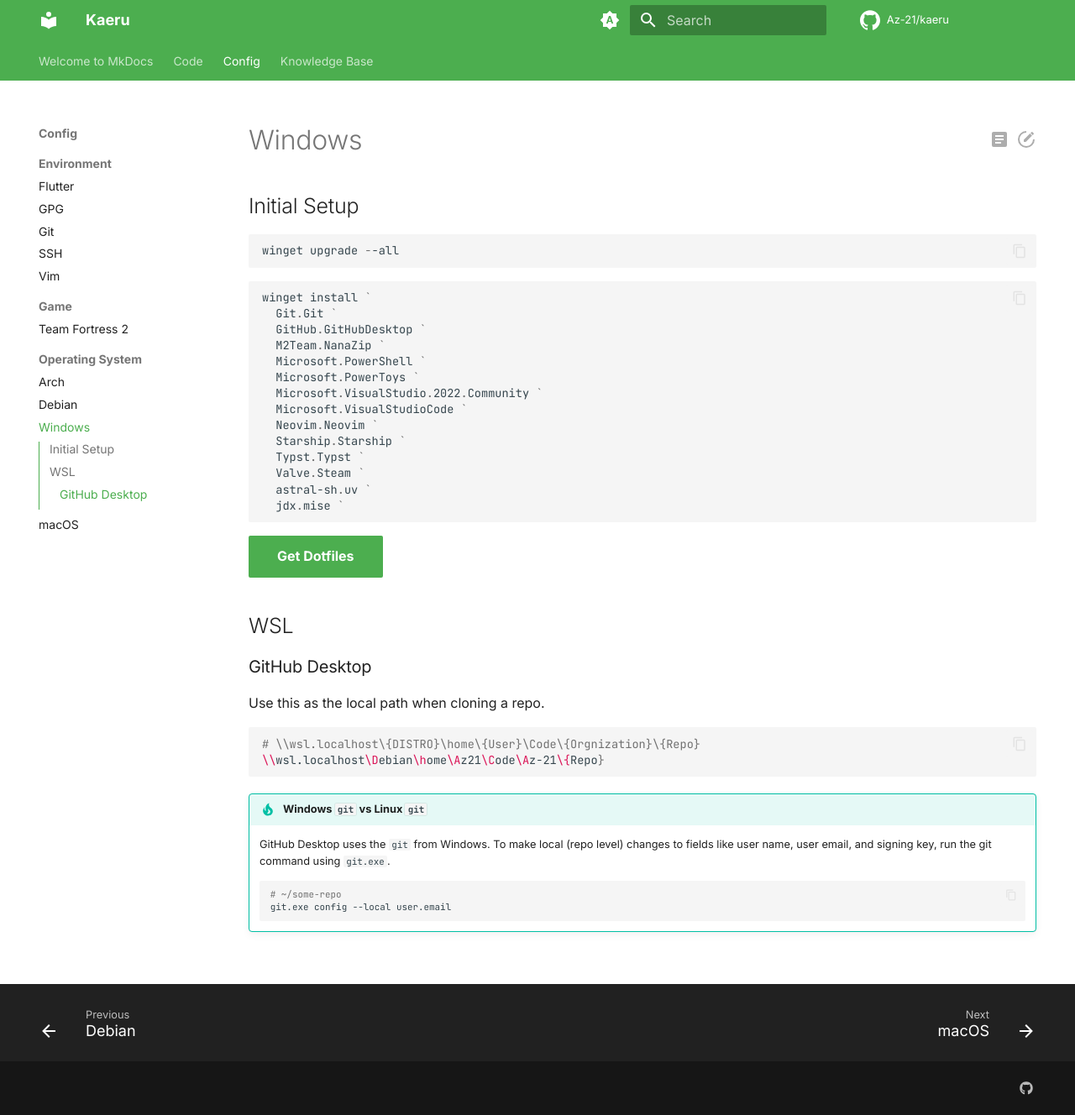
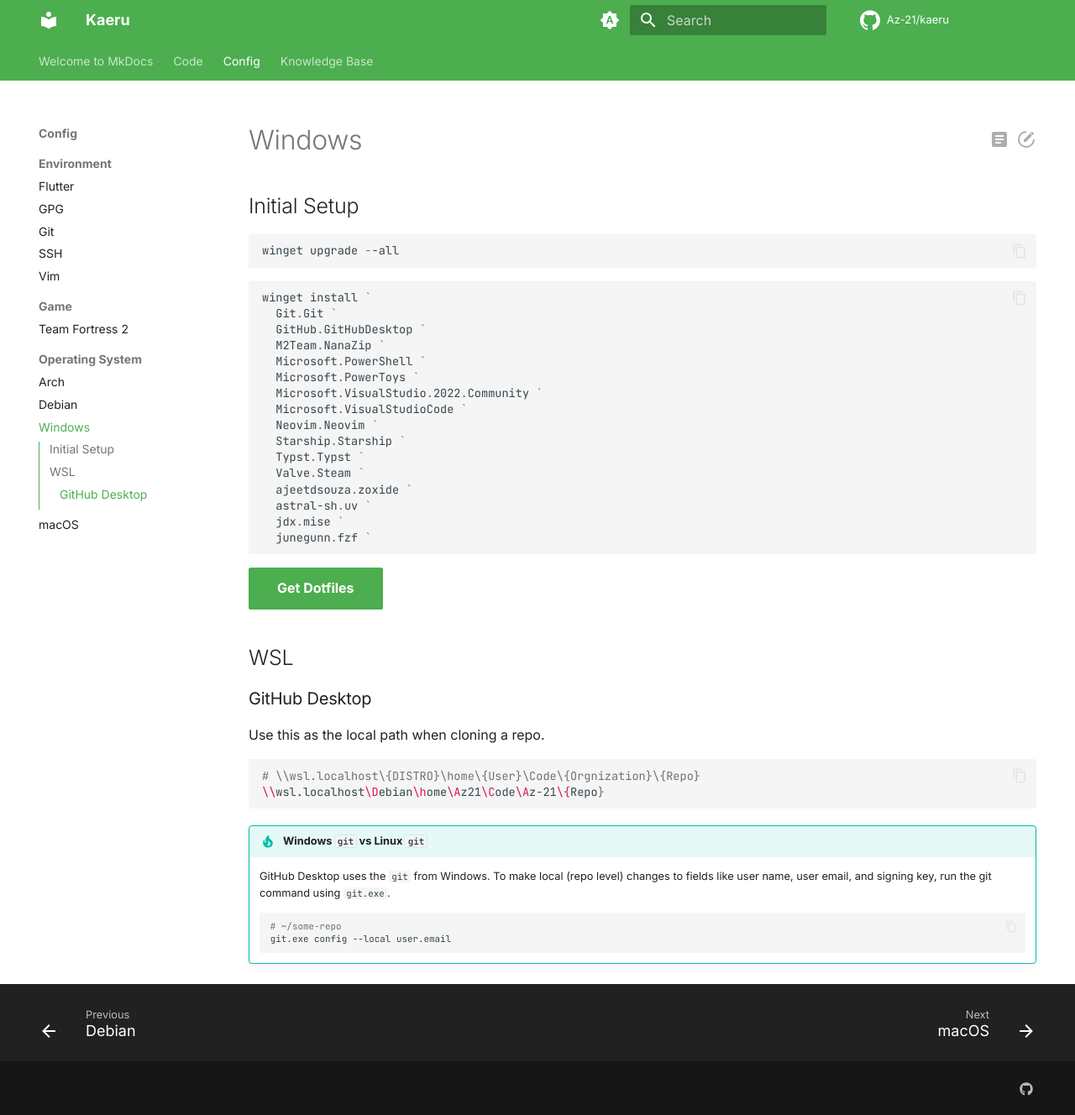
Before and after one commit to Az-21/kaeru, an MkDocs documentation site: the page built from docs/Config/Operating System/Windows.md, in a window 1280 px wide and 1328 px high. Shown: the whole window at 84% size. Built offline with MkDocs 1.6.1 and Material for MkDocs 9.7.7, drawn with Linux system fonts in a browser that asks for light colours; comment, search, counter and statistics services are not loaded.

Commit message:
Add `zoxide` and `fzf`

````diff
--- a/docs/Config/Operating System/Windows.md
+++ b/docs/Config/Operating System/Windows.md
@@ -17,8 +17,10 @@ winget install `
   Starship.Starship `
   Typst.Typst `
   Valve.Steam `
+  ajeetdsouza.zoxide `
   astral-sh.uv `
   jdx.mise `
+  junegunn.fzf `
 ```
 
 [Get Dotfiles](https://github.com/Az-21/dotfiles){ .md-button .md-button--primary }
````
